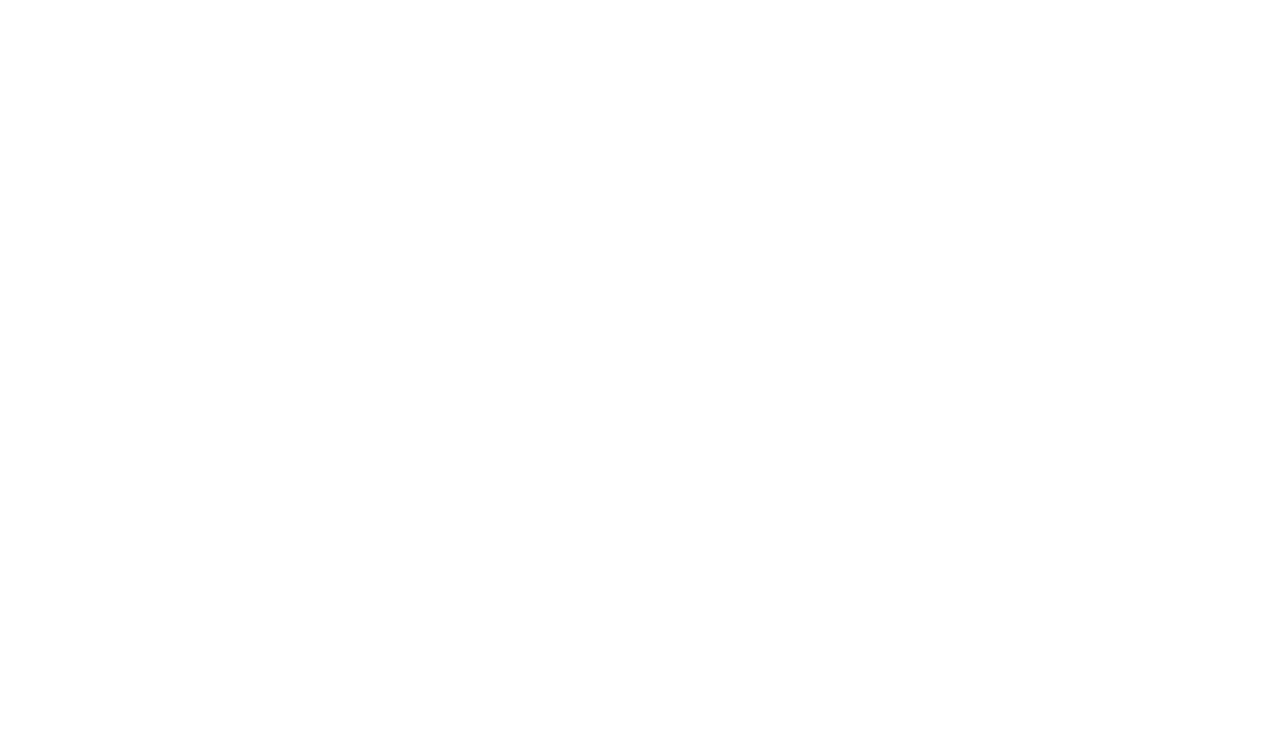
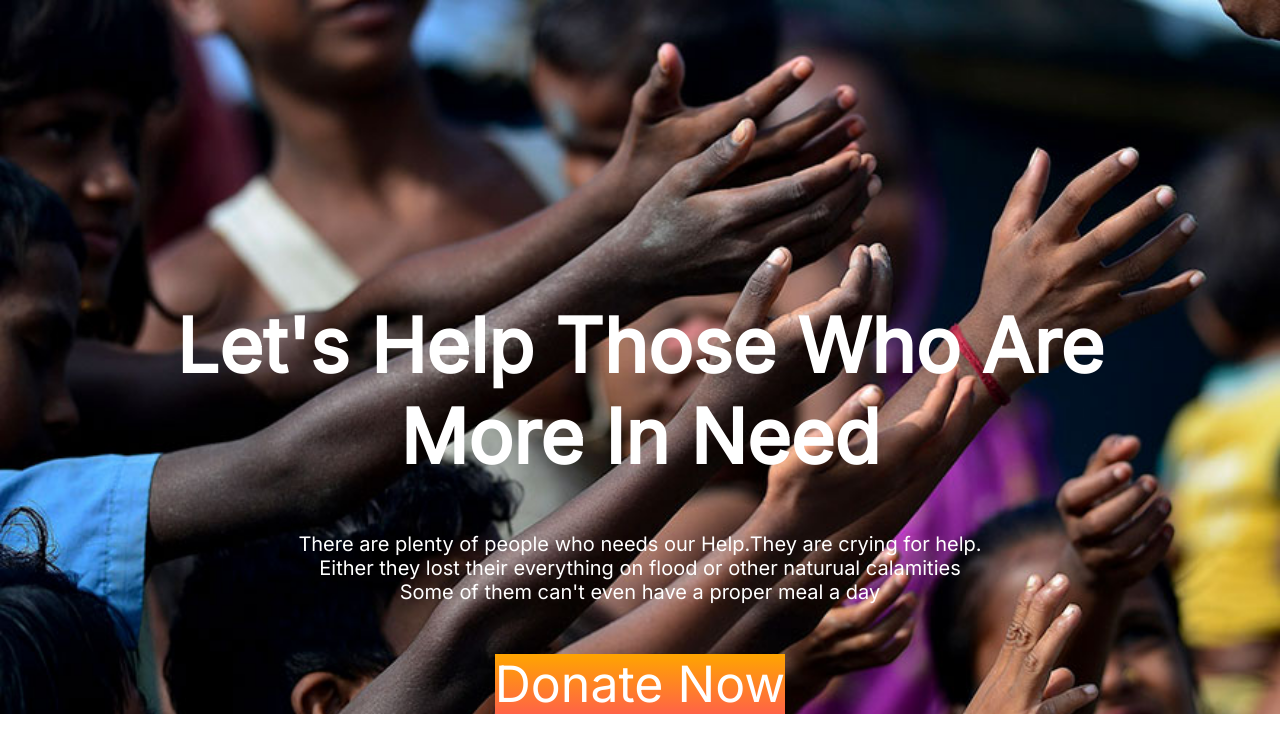
Before and after one commit to AnnitaTazree/donation, a plain HTML site: page index.html in a window 1280 px wide. Drawn offline with Linux system fonts and the light colour scheme.

Commit message:
second commit

```diff
--- a/index.html
+++ b/index.html
@@ -5,9 +5,28 @@
     <meta charset="UTF-8">
     <meta name="viewport" content="width=device-width, initial-scale=1.0">
     <title>Donate Today</title>
+    <link rel="preconnect" href="https://fonts.googleapis.com">
+    <link rel="preconnect" href="https://fonts.gstatic.com" crossorigin>
+    <link href="https://fonts.googleapis.com/css2?family=Inter&display=swap" rel="stylesheet">
+    <link rel="stylesheet" href="style.css">
 </head>
 
 <body>
+    <section>
+        <div class="container">
+            <div class="head-start">
+                <h1>Let's Help Those Who Are</h1>
+                <h1 class="head-padding">More In Need</h1>
+                <p class="heading-part">There are plenty of people who needs our Help.They are crying for help.</p>
+                <p class="heading-part">Either they lost their everything on flood or other naturual calamities<lp>
+
+                        <p class="heading-part head-padding">Some of them can't even have a proper
+                            meal a day</p>
+                        <a class="link-button" target="_blank" href="">Donate Now</a>
+
+            </div>
+        </div>
+    </section>
 
 </body>
 
--- /dev/null
+++ b/style.css
@@ -0,0 +1,44 @@
+*{
+    margin: 0;
+    padding: 0;
+}
+body{
+
+    font-family: 'Inter', sans-serif;
+}
+.head-start{
+
+    text-align: center;
+    font-size: 50px;
+    color: white;
+    padding-top: 300px;
+
+
+}
+.head-padding{
+
+    padding-bottom: 50px;
+}
+.container{
+    background-image: url(images/donation13.jpg);
+    background-repeat: no-repeat;
+    width: 100%;
+    background-size: cover;
+    background-position: relative;
+
+
+}
+.heading-part{
+
+    font-size: 20px;
+    color: white;
+    text-align: center;
+}
+.link-button{
+
+    text-decoration: none;
+    background-image: linear-gradient(orange,tomato);
+    color: white;
+
+
+}
```
Also changed, not shown: site.css (deleted).
